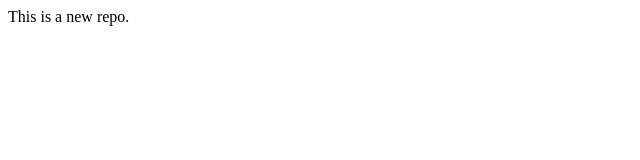
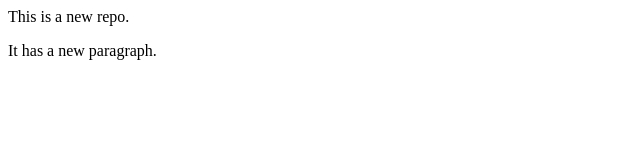
Before and after one commit to Azay-yadav/localreposi, a plain HTML site: page index.html in a window 1280 px wide. Shown: the whole page, without its empty margins (0-640 px from the left). Drawn offline with Linux system fonts and the light colour scheme.

Commit message:
Add new feature

```diff
--- a/index.html
+++ b/index.html
@@ -1 +1,2 @@
 <p>This is a new repo.</p>
+<p>It has a new paragraph.</p>
```
